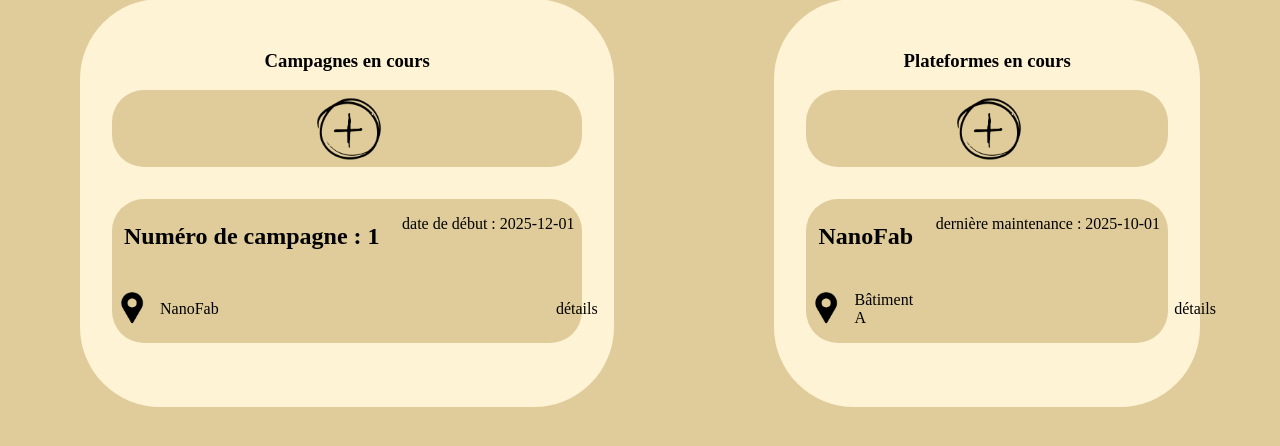
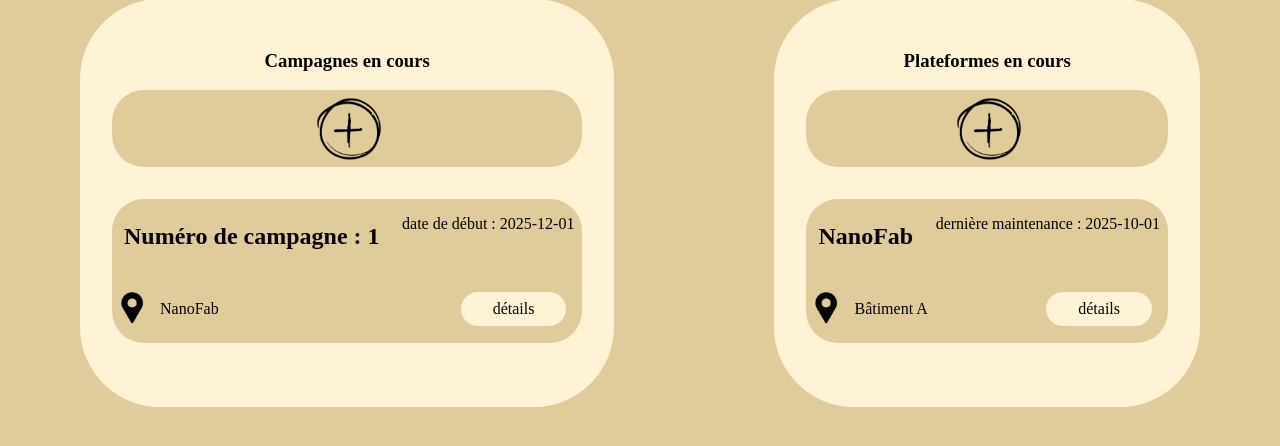
Before and after one commit to JorisVachey/SAE_ADN, a Flask app: page / in a window 1280 px wide; the page is wider, and only the part inside the window is pictured. Shown: the part 161-607 px from the top of that part. Run offline with Flask 3, Linux system fonts and the light colour scheme; a user stored in the database is signed in.

Commit message:
modif page accueil

```diff
--- a/flask/monApp/static/css/styles_accueil.css
+++ b/flask/monApp/static/css/styles_accueil.css
@@ -58,6 +58,7 @@
     display: flex;
     flex-direction: row;
     align-items: center;
+    justify-content: space-between;
 }
 
 .nom_date h2,
@@ -67,7 +68,15 @@
     margin: 1em 0.5em;
 }
 
+.position div {
+    display: flex;
+    flex-direction: row;
+    align-items: center;
+}
 
-div a{
-    margin-left: 70%;
+.position a {
+    background-color: #fff3d5;
+    padding: 0.5em 2em;
+    border-radius: 2em;
+    margin-right: 1em;
 }
--- a/flask/monApp/templates/accueil.html
+++ b/flask/monApp/templates/accueil.html
@@ -20,8 +20,10 @@
                 <p>date de début : {{cpg["date"]}}</p>
             </div>
             <div class="position">
-                <img src="{{ url_for('static', filename='img/position.png') }}" alt="">
-                <p>{{cpg["plat"]}}</p>
+                <div>
+                    <img src="{{ url_for('static', filename='img/position.png') }}" alt="">
+                    <p>{{cpg["plat"]}}</p>
+                </div>
                 <a href="{{ url_for('detail_campagne', numCampagne =cpg['num'] ) }}">détails</a>
             </div>
 
@@ -43,8 +45,10 @@
                 <p>dernière maintenance : {{plt["maint"]}}</p>
             </div>
             <div class="position">
-                <img src="{{ url_for('static', filename='img/position.png') }}" alt="">
-                <p>{{plt["lieu"]}}</p>
+                <div>
+                    <img src="{{ url_for('static', filename='img/position.png') }}" alt="">
+                    <p>{{plt["lieu"]}}</p>
+                </div>
                 <a href="{{ url_for('detail_plateforme', nomPlateforme =plt['nom'] ) }}">détails</a>
             </div>
         </article>
```
Also changed, not shown: flask/monApp.db.
